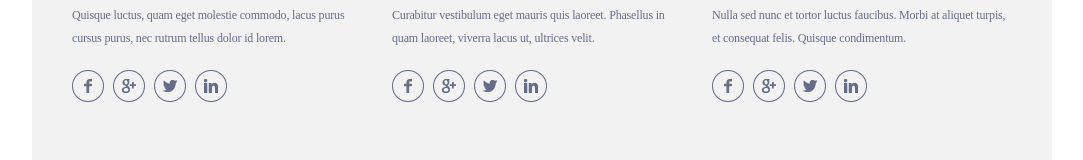
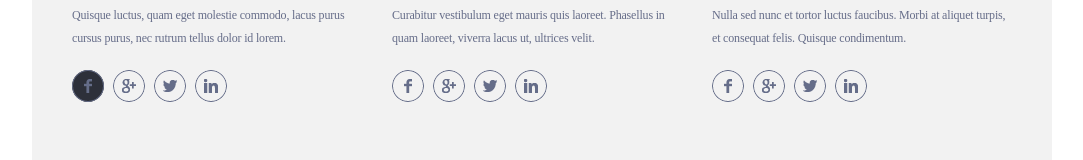
Before and after one commit to ykruk/singolo, a plain HTML site: page singolo2.html in a window 1280 px wide. In both pictures the pointer is over the picture 186 px from the left and 1231 px from the top of the page. Shown: the part 1146-1306 px from the top of the page, without its empty margins (98-1181 px from the left). Drawn offline with Linux system fonts and the light colour scheme; a web font is replaced by a local one.

Commit message:
feat: add about-us block - interactive icons

```diff
--- a/singolo2.css
+++ b/singolo2.css
@@ -140,4 +140,9 @@
 }
 .about .about-team-item .about-team-icon {
   margin-right: 5px;
+  border-radius: 50%;
 }
+.about .about-team-item .about-team-icon:hover {
+  cursor: pointer;
+  background-color: #2d303a;
+}
```
